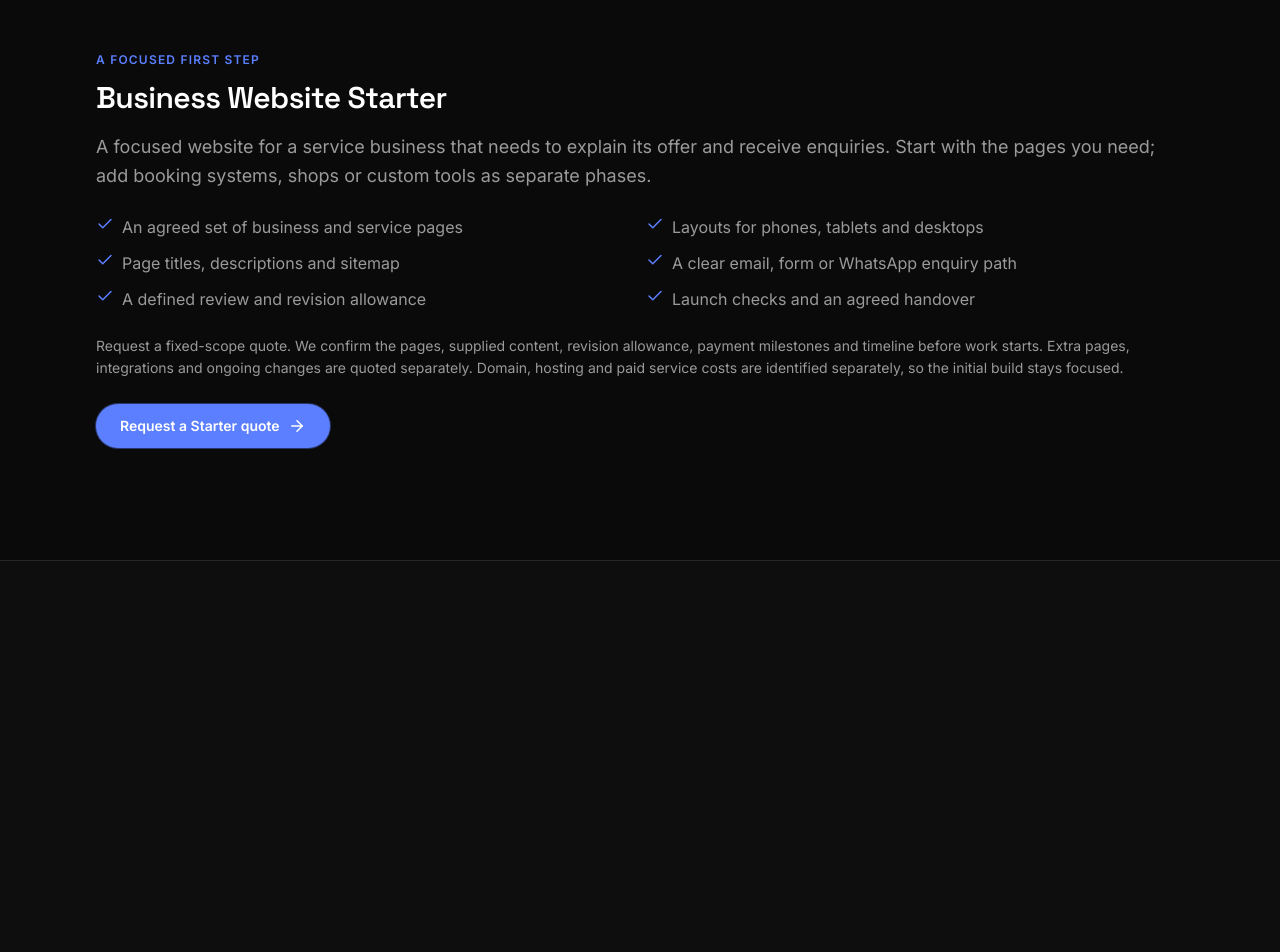
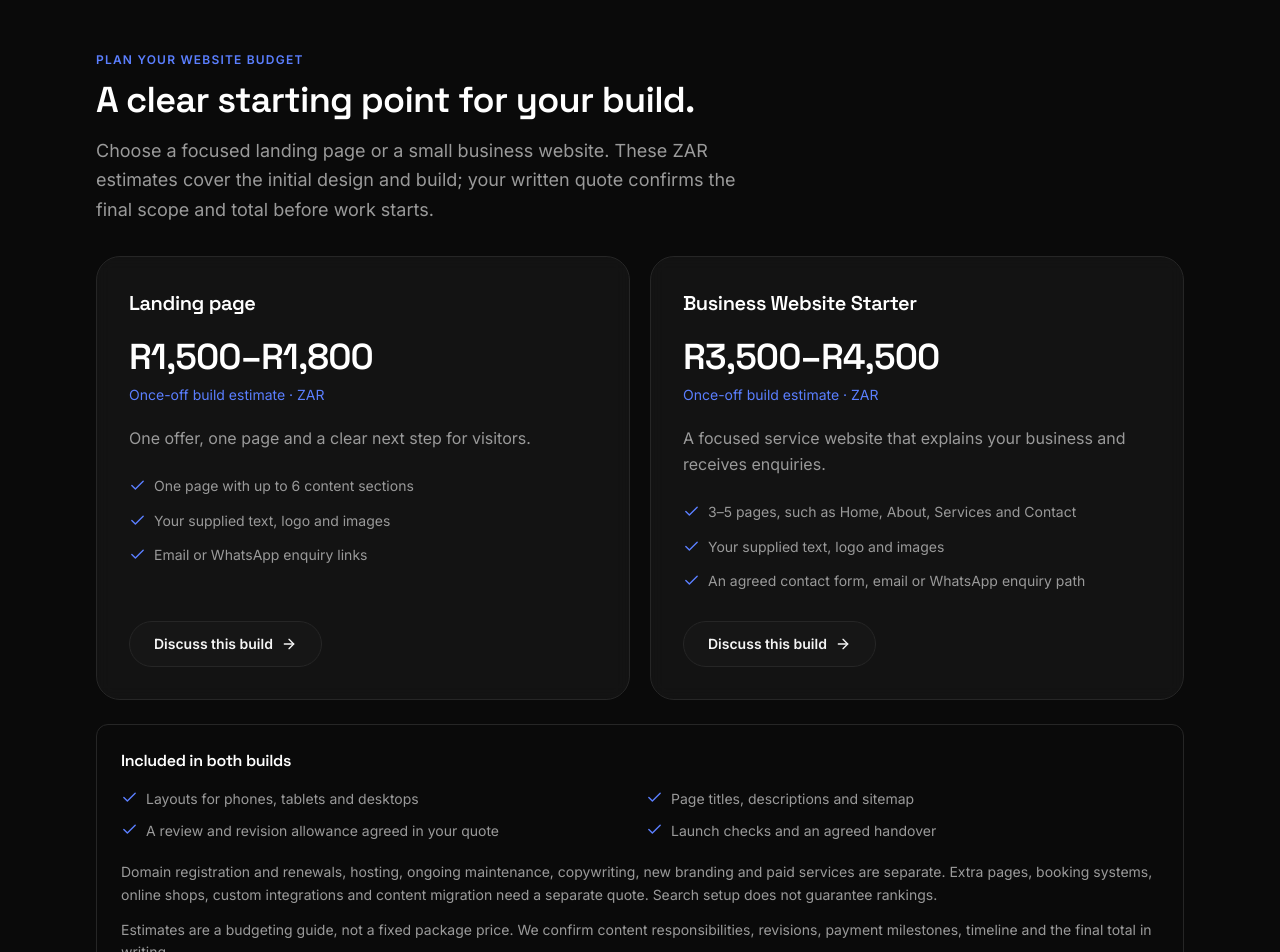
Before and after one commit to Calvinmeiring1/smartapphub-website, a React (Vite) app: page /website-development in a window 1280 px wide. Shown: the part 1460-2412 px from the top of the page. Built offline with nearby package versions, Linux system fonts and the light colour scheme; no server answers.

Commit message:
Add scoped affordable website build estimates

```diff
--- a/src/pages/WebsiteDevelopment.tsx
+++ b/src/pages/WebsiteDevelopment.tsx
@@ -14,7 +14,7 @@ const services = [
   { icon: MessageCircle, title: "Enquiry flows", text: "Help customers reach you through contact forms, email and WhatsApp, with the integrations agreed for your project." },
 ];
 const questions = [
-  ["How much does a website cost?", "We quote each website based on its pages, design, content and functionality. Send your brief for a tailored quote. The app cost estimator is for applications, not business websites."],
+  ["How much does a website cost?", "Use the build estimates above to plan your budget: R1,500–R1,800 for a single landing page, or R3,500–R4,500 for a 3–5-page Business Website Starter. These are estimates, with the final price based on your agreed pages, design, content and functionality. Hosting, domains and ongoing support are separate. The app cost estimator is for applications, not business websites."],
   ["Do I need my content ready?", "Bring your business details, logo and any existing text or images. We will agree who supplies each item and whether you need additional design or content work before starting."],
   ["What about domains, hosting and maintenance?", "We agree the domain, hosting setup and any ongoing support before the build. Hosting, domain renewals and paid services are identified separately in your quote."],
   ["What will I receive?", "Your quote will set out the pages, features, revision scope, launch support and handover arrangements. We also agree how you will make future updates and who controls the domain and hosting accounts."],
@@ -31,7 +31,7 @@ export default function WebsiteDevelopment() {
             <p className="inline-flex items-center gap-2 rounded-full border border-[var(--color-border)] bg-[var(--color-surface)] px-4 py-2 text-xs font-semibold tracking-widest text-[var(--color-accent)]"><Globe size={14} aria-hidden="true" /> WEBSITE DESIGN & DEVELOPMENT</p>
             <h1 className="mt-6 font-display text-4xl font-semibold leading-[1.1] tracking-tight text-white sm:text-5xl">Website development<br /><span className="text-[var(--color-accent)]">in Pretoria.</span></h1>
             <p className="mt-6 max-w-xl text-lg leading-relaxed text-[var(--color-text-muted)]">Business websites, landing pages and redesigns for small businesses in Pretoria and across South Africa. Show customers what you do and give them a clear way to enquire.</p>
-            <div className="mt-8 flex flex-wrap gap-3"><Button href="#contact">Let’s build your website <ArrowRight size={18} aria-hidden="true" /></Button><Button href="#website-example" variant="secondary">Explore our work</Button></div>
+            <div className="mt-8 flex flex-wrap gap-3"><Button href="#contact">Let’s build your website <ArrowRight size={18} aria-hidden="true" /></Button><Button href="#starter-website" variant="secondary">See build estimates</Button></div>
             <p className="mt-6 text-sm text-[var(--color-text-muted)]">Work directly with Calvin · Pretoria & across South Africa</p>
           </div>
           <div className="min-w-0">
@@ -49,13 +49,30 @@ export default function WebsiteDevelopment() {
         <div className="mt-10 grid gap-4 sm:grid-cols-2 lg:grid-cols-4">{services.map(({icon: Icon,title,text},i)=><Card key={title}><div className="flex items-center justify-between"><span className="flex h-12 w-12 items-center justify-center rounded-xl bg-[var(--color-accent-soft)]"><Icon className="text-[var(--color-accent)]" size={23} aria-hidden="true" /></span><span className="text-xs text-[var(--color-text-muted)]">0{i+1}</span></div><h3 className="mt-6 text-xl font-semibold text-white">{title}</h3><p className="mt-3 text-sm leading-relaxed text-[var(--color-text-muted)]">{text}</p></Card>)}</div>
         <div className="mt-8 flex flex-wrap gap-x-8 gap-y-3 text-sm text-[var(--color-text-muted)]">{["Layouts for phones, tablets & desktops", "Page titles, metadata & sitemap", "A clear path to contact"].map(label=><span key={label} className="inline-flex items-center gap-2"><Check size={16} className="text-[var(--color-accent)]" aria-hidden="true" />{label}</span>)}</div>
       </Container></Section>
-      <Section id="starter-website" className="border-t border-[var(--color-border)]"><Container className="max-w-4xl">
-        <p className="text-xs font-semibold tracking-widest text-[var(--color-accent)]">A FOCUSED FIRST STEP</p>
-        <h2 className="mt-3 font-display text-3xl font-semibold text-white">Business Website Starter</h2>
-        <p className="mt-4 text-lg leading-relaxed text-[var(--color-text-muted)]">A focused website for a service business that needs to explain its offer and receive enquiries. Start with the pages you need; add booking systems, shops or custom tools as separate phases.</p>
-        <ul className="mt-6 grid gap-3 text-[var(--color-text-muted)] sm:grid-cols-2">{["An agreed set of business and service pages", "Layouts for phones, tablets and desktops", "Page titles, descriptions and sitemap", "A clear email, form or WhatsApp enquiry path", "A defined review and revision allowance", "Launch checks and an agreed handover"].map(item => <li key={item} className="flex gap-2"><Check size={18} className="shrink-0 text-[var(--color-accent)]" />{item}</li>)}</ul>
-        <p className="mt-6 text-sm leading-relaxed text-[var(--color-text-muted)]">Request a fixed-scope quote. We confirm the pages, supplied content, revision allowance, payment milestones and timeline before work starts. Extra pages, integrations and ongoing changes are quoted separately. Domain, hosting and paid service costs are identified separately, so the initial build stays focused.</p>
-        <div className="mt-6"><Button href="#contact">Request a Starter quote <ArrowRight size={18} /></Button></div>
+      <Section id="starter-website" className="border-t border-[var(--color-border)]"><Container>
+        <p className="text-xs font-semibold tracking-widest text-[var(--color-accent)]">PLAN YOUR WEBSITE BUDGET</p>
+        <h2 className="mt-3 font-display text-3xl font-semibold text-white sm:text-4xl">A clear starting point for your build.</h2>
+        <p className="mt-4 max-w-2xl text-lg leading-relaxed text-[var(--color-text-muted)]">Choose a focused landing page or a small business website. These ZAR estimates cover the initial design and build; your written quote confirms the final scope and total before work starts.</p>
+        <div className="mt-8 grid gap-5 md:grid-cols-2">
+          {[
+            { title: "Landing page", price: "R1,500–R1,800", text: "One offer, one page and a clear next step for visitors.", scope: ["One page with up to 6 content sections", "Your supplied text, logo and images", "Email or WhatsApp enquiry links"] },
+            { title: "Business Website Starter", price: "R3,500–R4,500", text: "A focused service website that explains your business and receives enquiries.", scope: ["3–5 pages, such as Home, About, Services and Contact", "Your supplied text, logo and images", "An agreed contact form, email or WhatsApp enquiry path"] },
+          ].map(({ title, price, text, scope }) => <Card key={title} className="flex flex-col">
+            <h3 className="text-xl font-semibold text-white">{title}</h3>
+            <p className="mt-5 font-display text-3xl font-semibold tracking-tight text-white sm:text-4xl">{price}</p>
+            <p className="mt-2 text-sm text-[var(--color-accent)]">Once-off build estimate · ZAR</p>
+            <p className="mt-5 leading-relaxed text-[var(--color-text-muted)]">{text}</p>
+            <ul className="mb-7 mt-6 space-y-3 text-sm leading-relaxed text-[var(--color-text-muted)]">{scope.map(item => <li key={item} className="flex gap-2"><Check size={17} className="mt-0.5 shrink-0 text-[var(--color-accent)]" aria-hidden="true" />{item}</li>)}</ul>
+            <div className="mt-auto"><Button href="#contact" variant="secondary">Discuss this build <ArrowRight size={16} aria-hidden="true" /></Button></div>
+          </Card>)}
+        </div>
+        <div className="mt-6 rounded-xl border border-[var(--color-border)] p-6">
+          <h3 className="font-semibold text-white">Included in both builds</h3>
+          <ul className="mt-4 grid gap-3 text-sm text-[var(--color-text-muted)] sm:grid-cols-2">{["Layouts for phones, tablets and desktops", "Page titles, descriptions and sitemap", "A review and revision allowance agreed in your quote", "Launch checks and an agreed handover"].map(item => <li key={item} className="flex gap-2"><Check size={17} className="shrink-0 text-[var(--color-accent)]" aria-hidden="true" />{item}</li>)}</ul>
+          <p className="mt-5 text-sm leading-relaxed text-[var(--color-text-muted)]">Domain registration and renewals, hosting, ongoing maintenance, copywriting, new branding and paid services are separate. Extra pages, booking systems, online shops, custom integrations and content migration need a separate quote. Search setup does not guarantee rankings.</p>
+          <p className="mt-3 text-sm leading-relaxed text-[var(--color-text-muted)]">Estimates are a budgeting guide, not a fixed package price. We confirm content responsibilities, revisions, payment milestones, timeline and the final total in writing.</p>
+        </div>
+        <p className="mt-6 text-sm text-[var(--color-text-muted)]">Redesigning an existing website? Share its address and the changes you need for a tailored quote.</p>
       </Container></Section>
       <Section id="website-example" className="border-y border-[var(--color-border)] bg-[var(--color-surface)]/40">
         <Container>
```
